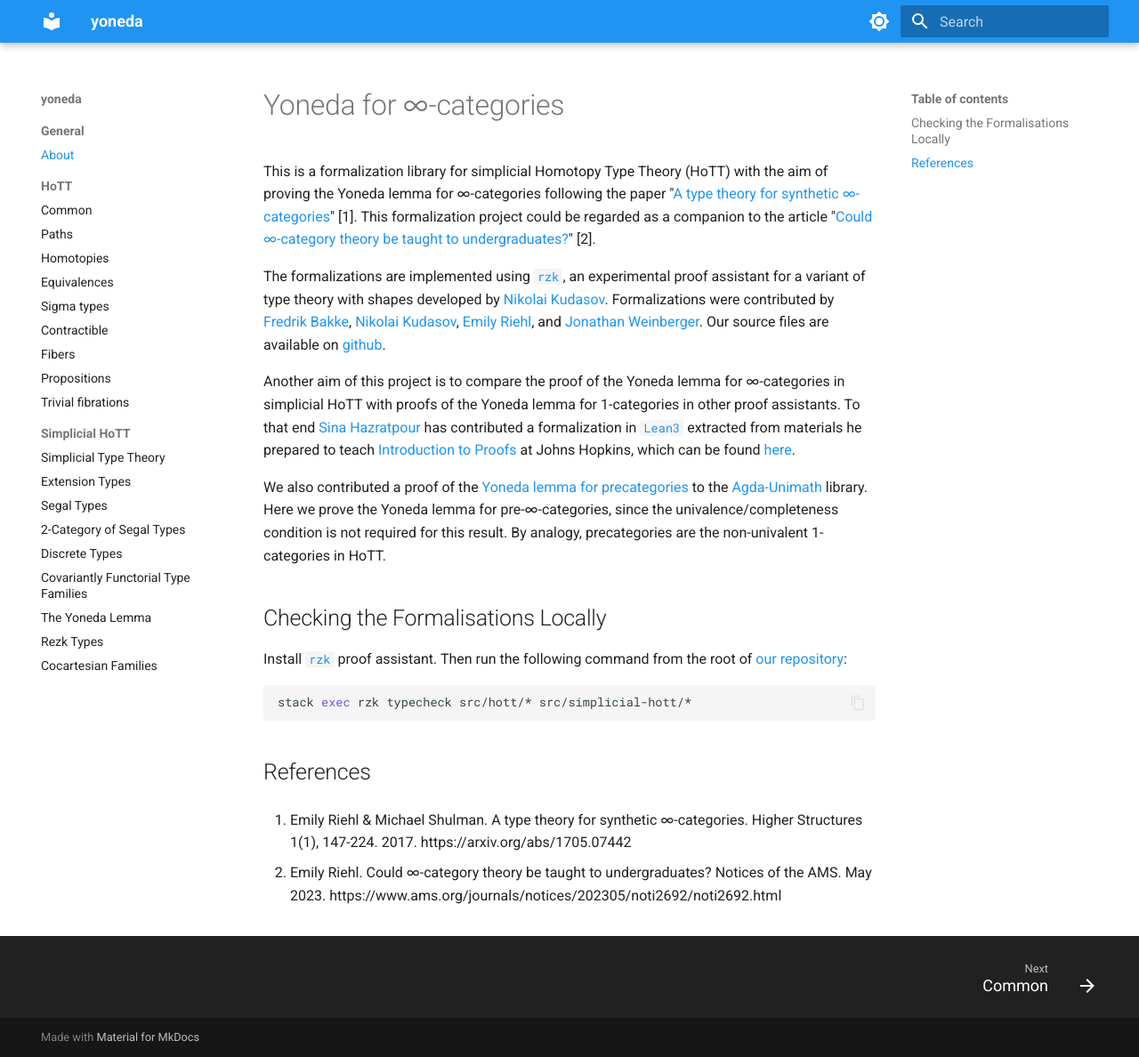
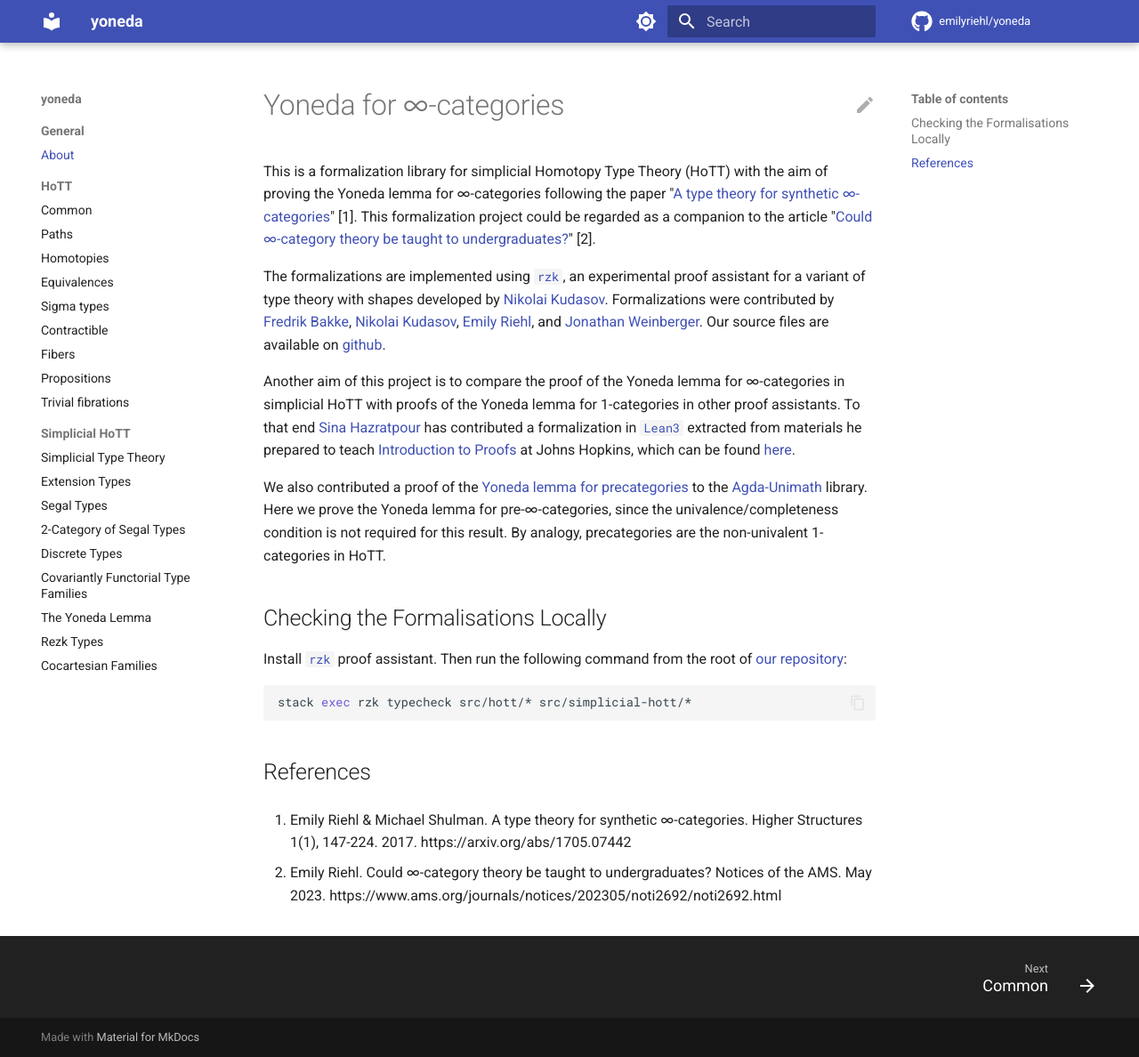
Before and after one commit to emilyriehl/yoneda, an MkDocs documentation site: the page built from src/index.md, in a window 1280 px wide and 1188 px high. Shown: the whole window at 89% size. Built offline with MkDocs 1.6.1 and Material for MkDocs 9.7.7, drawn with Linux system fonts in a browser that asks for light colours; comment, search, counter and statistics services are not loaded.

Commit message:
Add git info, switch to indigo

```diff
--- a/mkdocs.yml
+++ b/mkdocs.yml
@@ -1,4 +1,8 @@
 site_name: 'yoneda'
+repo_url: https://github.com/emilyriehl/yoneda
+repo_name: emilyriehl/yoneda
+edit_uri: edit/master/src
+
 docs_dir: src
 nav:
   - General:
@@ -61,14 +65,14 @@ theme:
   palette:
     # Palette toggle for light mode
     - media: '(prefers-color-scheme: light)'
-      primary: blue
+      primary: indigo
       scheme: default
       toggle:
         icon: material/brightness-7
         name: Switch to dark mode
     # Palette toggle for dark mode
     - media: '(prefers-color-scheme: dark)'
-      primary: blue
+      primary: indigo
       scheme: slate
       toggle:
         icon: material/brightness-4
```
